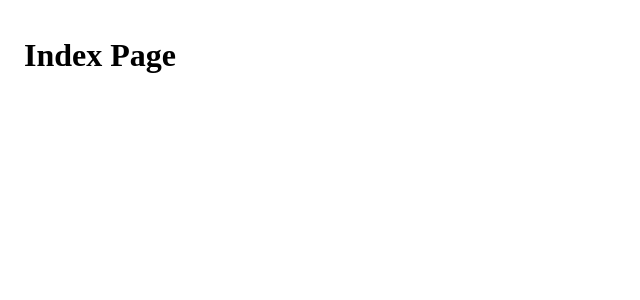
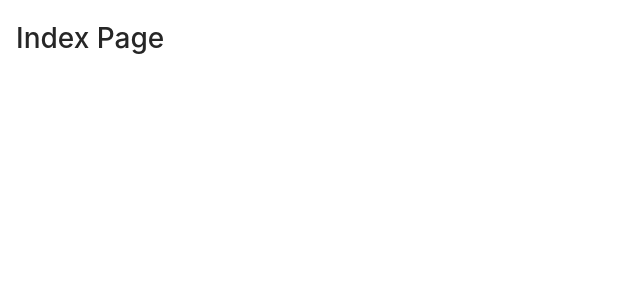
Before and after one commit to EvgenyMinin/React_Recipes, a Next.js app: page / in a window 1280 px wide. Shown: the top 300 px of the page, without its empty margins (0-640 px from the left). Built offline with nearby package versions, Linux system fonts and the light colour scheme.

Commit message:
added antd

```diff
--- a/package.json
+++ b/package.json
@@ -20,6 +20,7 @@
   },
   "homepage": "https://github.com/EvgenyMinin/React_Recepies#readme",
   "dependencies": {
+    "antd": "^4.8.6",
     "next": "^10.0.3",
     "react": "^17.0.1",
     "react-dom": "^17.0.1",
--- /dev/null
+++ b/pages/_app.tsx
@@ -0,0 +1,11 @@
+import "antd/dist/antd.css";
+import App from "next/app";
+
+class ReactRecepies extends App {
+  render() {
+    const { Component, pageProps } = this.props;
+    return <Component {...pageProps} />;
+  }
+}
+
+export default ReactRecepies;
```
